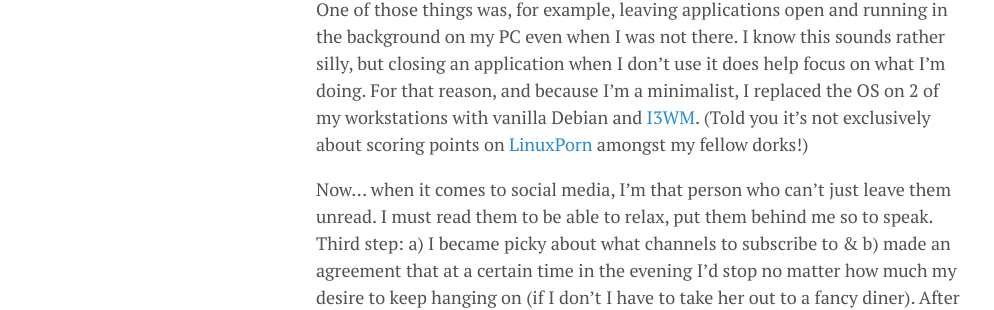
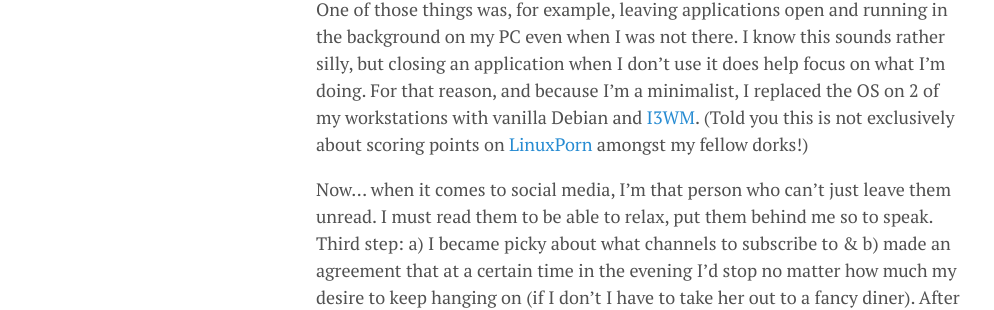
Before and after one commit to lgeurts/lgeurts.github.io, a Jekyll site: the page built from _posts/2021-11-09-why-i-decided-to-limit-my-social-presence.md, in a window 1280 px wide and 900 px high, scrolled down 1048 px. Shown: the part 155-465 px from the top of the window, without its empty margins (0-994 px from the left). Built offline with Jekyll 4.4.1, drawn with Linux system fonts in a browser that asks for light colours; nearby versions of some CDN libraries; comment, search, counter and statistics services are not loaded.

Commit message:
Update 2021-11-09-why-i-decided-to-limit-my-social-presence.md

```diff
--- a/_posts/2021-11-09-why-i-decided-to-limit-my-social-presence.md
+++ b/_posts/2021-11-09-why-i-decided-to-limit-my-social-presence.md
@@ -24,7 +24,7 @@
 
 I also realized that while my workflow had improved a lot, I still did some really weird things that a younger me would never ever have approved.
 
-One of those things was, for example, leaving applications open and running in the background on my PC even when I was not there. I know this sounds rather silly, but closing an application when I don’t use it does help focus on what I’m doing. For that reason, and because I'm a minimalist, I replaced the OS on 2 of my workstations with vanilla Debian and [I3WM](https://i3wm.org/). (Told you it's not exclusively about scoring points on [LinuxPorn](https://www.reddit.com/r/LinuxPorn/) amongst my fellow dorks!)
+One of those things was, for example, leaving applications open and running in the background on my PC even when I was not there. I know this sounds rather silly, but closing an application when I don’t use it does help focus on what I’m doing. For that reason, and because I'm a minimalist, I replaced the OS on 2 of my workstations with vanilla Debian and [I3WM](https://i3wm.org/). (Told you this is not exclusively about scoring points on [LinuxPorn](https://www.reddit.com/r/LinuxPorn/) amongst my fellow dorks!)
 
 Now... when it comes to social media, I’m that person who can’t just leave them unread. I must read them to be able to relax, put them behind me so to speak. Third step: a) I became picky about what channels to subscribe to & b) made an agreement that at a certain time in the evening I'd stop no matter how much my desire to keep hanging on (if I don't I have to take her out to a fancy diner). After some time I realized that I didn’t really have any desire to read all the potentially new and fancy articles. I enjoyed the nothingness and all the extra time I had on my hands more than anything. I eventually launched [Newsboat]([https://newsboat.org/) but closed it moments later after a quick glance at the new articles and then fired up [Vim](https://www.vim.org/download.php/) to review all of my feeds.
 
```
